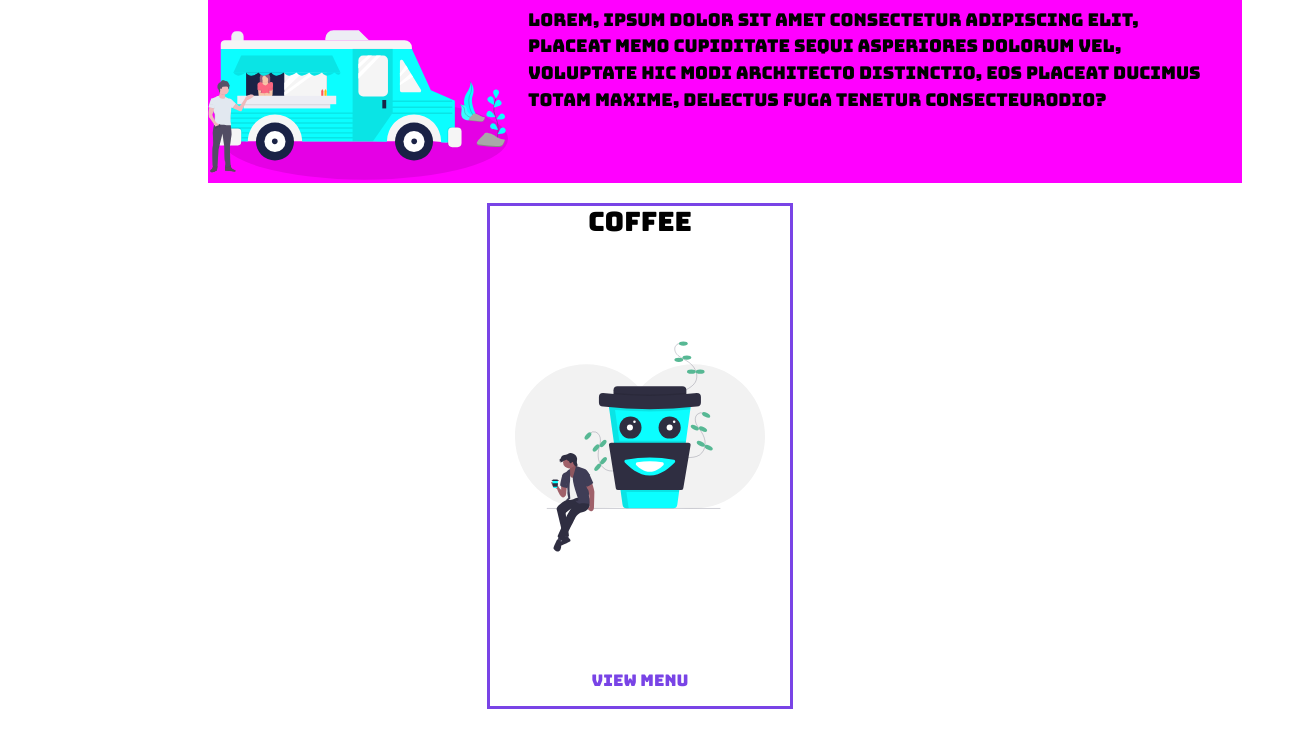
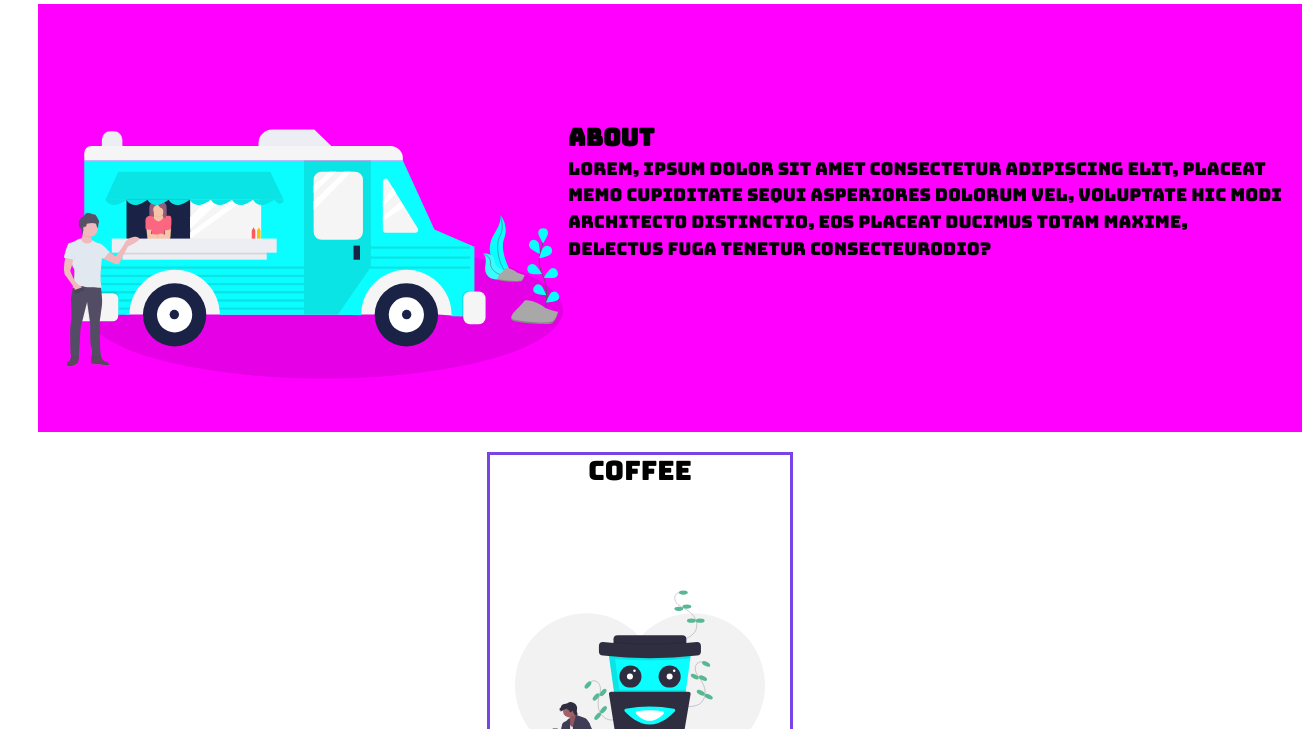
Before and after one commit to mattmcguireart/mcguire-part-one, a plain HTML site: page index.html in a window 1280 px wide. Shown: the part 129-858 px from the top of the page, 1302 px wide, since content can reach past the window. Drawn offline with Linux system fonts and the light colour scheme.

Commit message:
Final update

```diff
--- a/index.html
+++ b/index.html
@@ -19,12 +19,12 @@
     </span>
     </header>
     <section id="about">
-        <div>
+        <div id="truckContainer">
             <img id="truck" src="Assets/food-truck.svg" alt="food truck">
         </div>
-        <div>
+        <div class="info">
         <h1>About</h1>
-        <p id="text">lorem, ipsum dolor sit amet consectetur adipiscing elit, placeat memo cupiditate sequi asperiores dolorum vel, voluptate hic modi architecto distinctio, eos placeat ducimus totam maxime, delectus fuga tenetur consecteurodio?</p1>
+        <p  id="text">lorem, ipsum dolor sit amet consectetur adipiscing elit, placeat memo cupiditate sequi asperiores dolorum vel, voluptate hic modi architecto distinctio, eos placeat ducimus totam maxime, delectus fuga tenetur consecteurodio?</p1>
         </div>
     </section>
     <section>
--- a/style.css
+++ b/style.css
@@ -4,6 +4,8 @@
   }
   body{
     font-family: 'Bungee';
+    Display: flex;
+    flex-direction: column;
 }
 #logo{
     display: flex;
@@ -27,6 +29,8 @@ a:hover{
     color:#10fdff;
 }
 #about{
+    display: flex;
+    flex-direction: column;
     text-align: center;
     background-color: #ff00ff;
     margin-top: 25px;
@@ -35,6 +39,7 @@ a:hover{
     line-height: 20pt;
     }
 #truck{
+    text-align: center;
     margin-bottom: -80px;
     height: 300px;
     width: 300px;
@@ -81,5 +86,19 @@ h1{
 #about{
     display: flex;
     flex-direction: row;
+    width: 100%;
+}
+#truckContainer{
+    display: inline-block;
+    margin-right: 10px;
+}
+#truck{
+    height: 500px;
+    width: 500px;
+    margin-left:5%;
+}
+.info{
+    margin-top: 100px;
+    margin-bottom: 20px;
 }
 }
```
